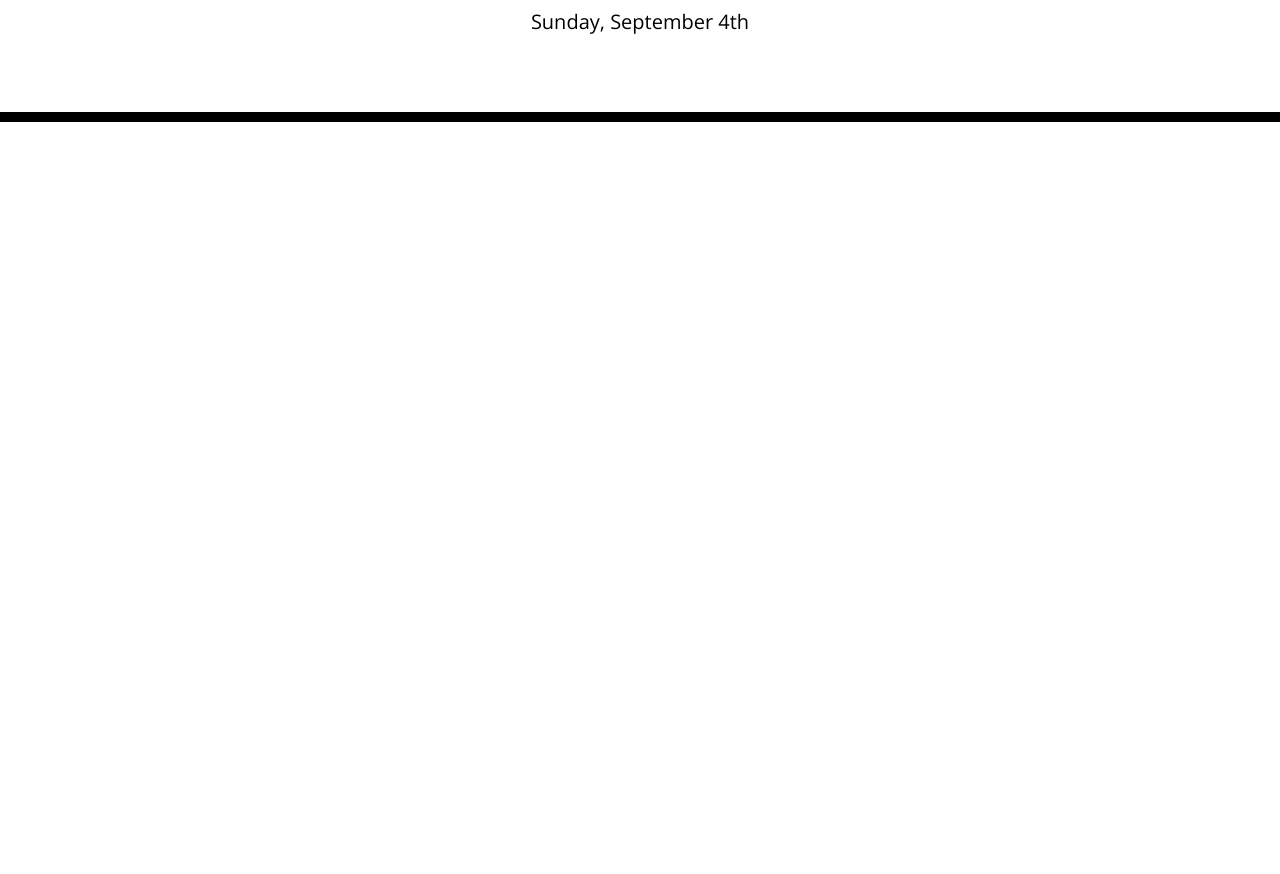
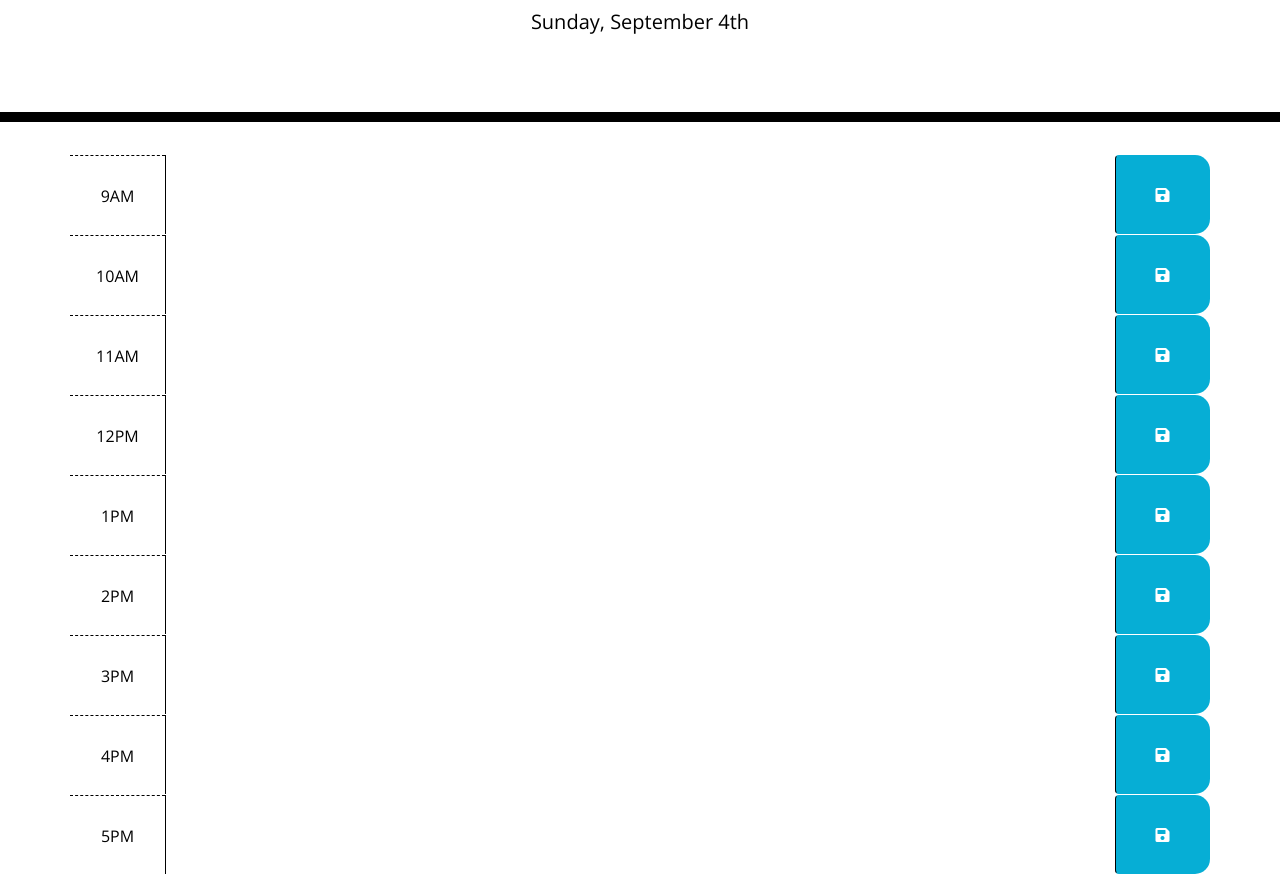
Before and after one commit to jonnwijaya/work-day-scheduler, a plain HTML site: page Develop/index.html in a window 1280 px wide. Shown: the part 182-1056 px from the top of the page. Before the commit the page ends 800 px from the top, so only its background shows below. Drawn offline with nearby package versions, Linux system fonts and the light colour scheme.

Commit message:
Added timeblock to the html file

```diff
--- a/Develop/index.html
+++ b/Develop/index.html
@@ -21,11 +21,90 @@
   </header>
   <div class="container">
     <!-- Timeblocks go here -->
-  </div>
+    <div id="9" class="row time-block">
+      <div class="col-md-1 hour">
+        9AM
+      </div>
+      <textarea class="col-md-10 description">
+      </textarea>
+      <button class="btn saveBtn col-md-1"><i class="fas fa-save"></i></button>
+    </div>
 
-  <script src="https://cdnjs.cloudflare.com/ajax/libs/jquery/3.2.1/jquery.min.js"></script>
-  <script src="https://cdnjs.cloudflare.com/ajax/libs/moment.js/2.24.0/moment.min.js"></script>
-  <script type="text/javascript" src="./script.js"></script>
+    <div id="10" class="row time-block">
+      <div class="col-md-1 hour">
+        10AM
+      </div>
+      <textarea class="col-md-10 description">
+      </textarea>
+      <button class="btn saveBtn col-md-1"><i class="fas fa-save"></i></button>
+    </div>
+
+    <div id="11" class="row time-block">
+      <div class="col-md-1 hour">
+        11AM
+      </div>
+      <textarea class="col-md-10 description">
+      </textarea>
+      <button class="btn saveBtn col-md-1"><i class="fas fa-save"></i></button>
+    </div>
+
+    <div id="12" class="row time-block">
+      <div class="col-md-1 hour">
+        12PM
+      </div>
+      <textarea class="col-md-10 description">
+      </textarea>
+      <button class="btn saveBtn col-md-1"><i class="fas fa-save"></i></button>
+    </div>
+
+    <div id="13" class="row time-block">
+      <div class="col-md-1 hour">
+        1PM
+      </div>
+      <textarea class="col-md-10 description">
+      </textarea>
+      <button class="btn saveBtn col-md-1"><i class="fas fa-save"></i></button>
+    </div>
+
+    <div id="14" class="row time-block">
+      <div class="col-md-1 hour">
+        2PM
+      </div>
+      <textarea class="col-md-10 description">
+      </textarea>
+      <button class="btn saveBtn col-md-1"><i class="fas fa-save"></i></button>
+    </div>
+
+    <div id="15" class="row time-block">
+      <div class="col-md-1 hour">
+        3PM
+      </div>
+      <textarea class="col-md-10 description">
+      </textarea>
+      <button class="btn saveBtn col-md-1"><i class="fas fa-save"></i></button>
+    </div>
+
+    <div id="16" class="row time-block">
+      <div class="col-md-1 hour">
+        4PM
+      </div>
+      <textarea class="col-md-10 description">
+      </textarea>
+      <button class="btn saveBtn col-md-1"><i class="fas fa-save"></i></button>
+    </div>
+
+    <div id="17" class="row time-block">
+      <div class="col-md-1 hour">
+        5PM
+      </div>
+      <textarea class="col-md-10 description">
+      </textarea>
+      <button class="btn saveBtn col-md-1"><i class="fas fa-save"></i></button>
+    </div>
+
+    <script src="https://cdnjs.cloudflare.com/ajax/libs/jquery/3.2.1/jquery.min.js"></script>
+    <script src="https://cdnjs.cloudflare.com/ajax/libs/moment.js/2.24.0/moment.min.js"></script>
+    <script type="text/javascript" src="./script.js"></script>
 </body>
 
 </html>
--- a/Develop/script.js
+++ b/Develop/script.js
@@ -1,2 +1,11 @@
 var today = moment().format("dddd, MMMM Do");
+
 $("#currentDay").text(today);
+
+function editText(event) {
+    event.preventDefault();
+
+    var text = $('input[name="text-input"]').val();
+
+
+}
```
